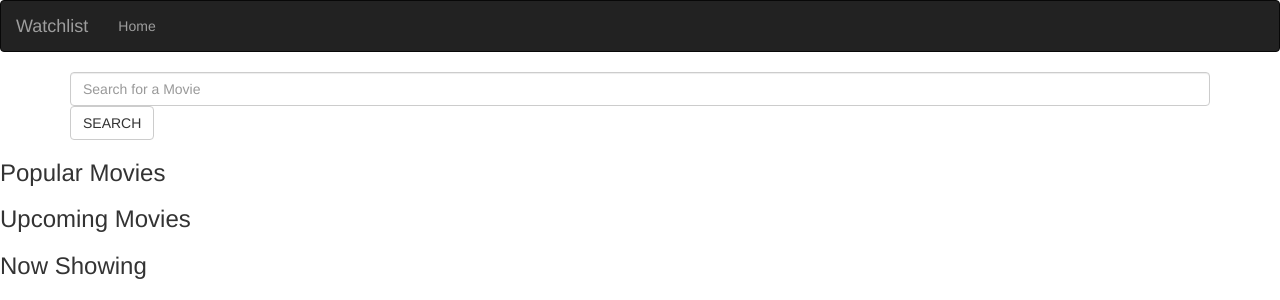
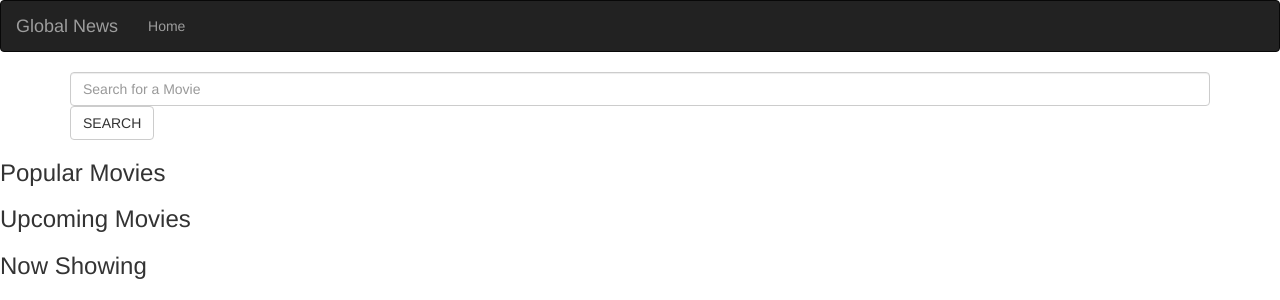
Before and after one commit to LawiOtieno/watchlist, a Flask app: template app/templates/index.html in a window 1280 px wide. Shown: the top 300 px of the page. Run offline with Flask 2, Linux system fonts and the light colour scheme; the template is opened without the code that fills it, so the values that code supplies are empty; some libraries are stand-ins or nearby versions.

Commit message:
Styled news sources

```diff
--- a/app/templates/navbar.html
+++ b/app/templates/navbar.html
@@ -7,7 +7,7 @@
               <span class="icon-bar"></span>
               <span class="icon-bar"></span>
             </button>
-            <a class="navbar-brand" href="/"> Watchlist </a>
+            <a class="navbar-brand" href="/"> Global News </a>
         </div>
         <div class="navbar-collapse collapse">
             <ul class="nav navbar-nav">
```
Also changed, not shown: app/templates/xxx.html (added).
